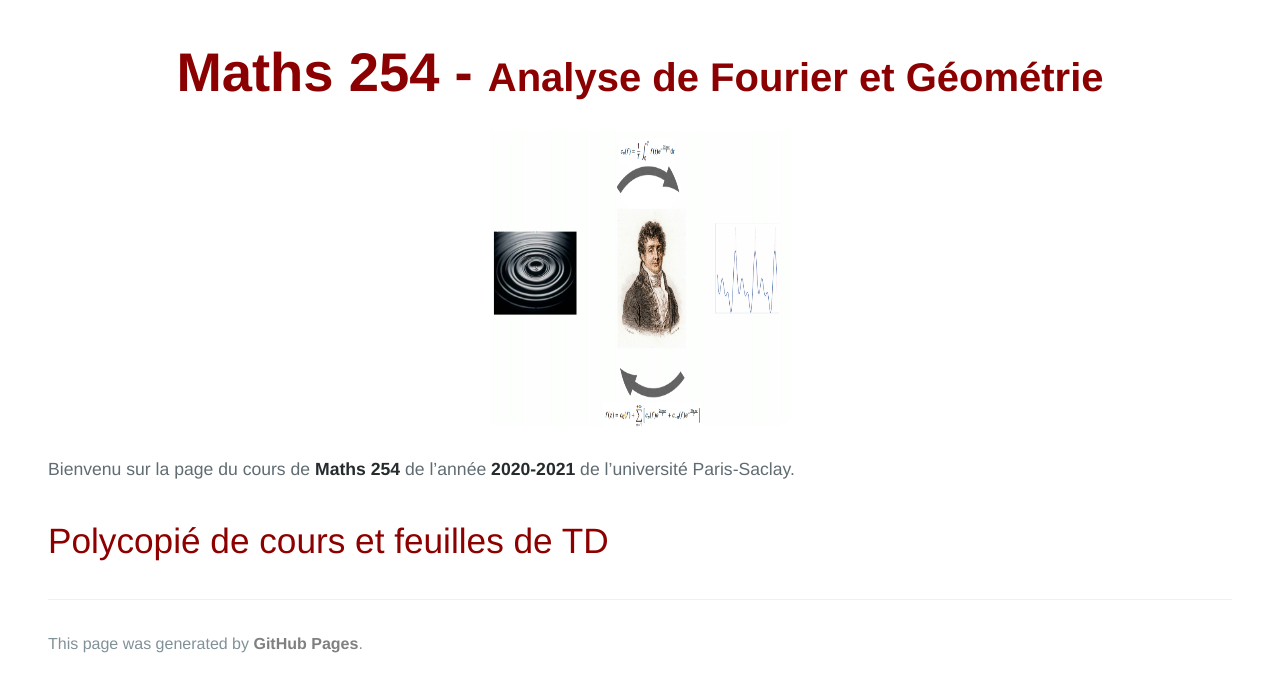
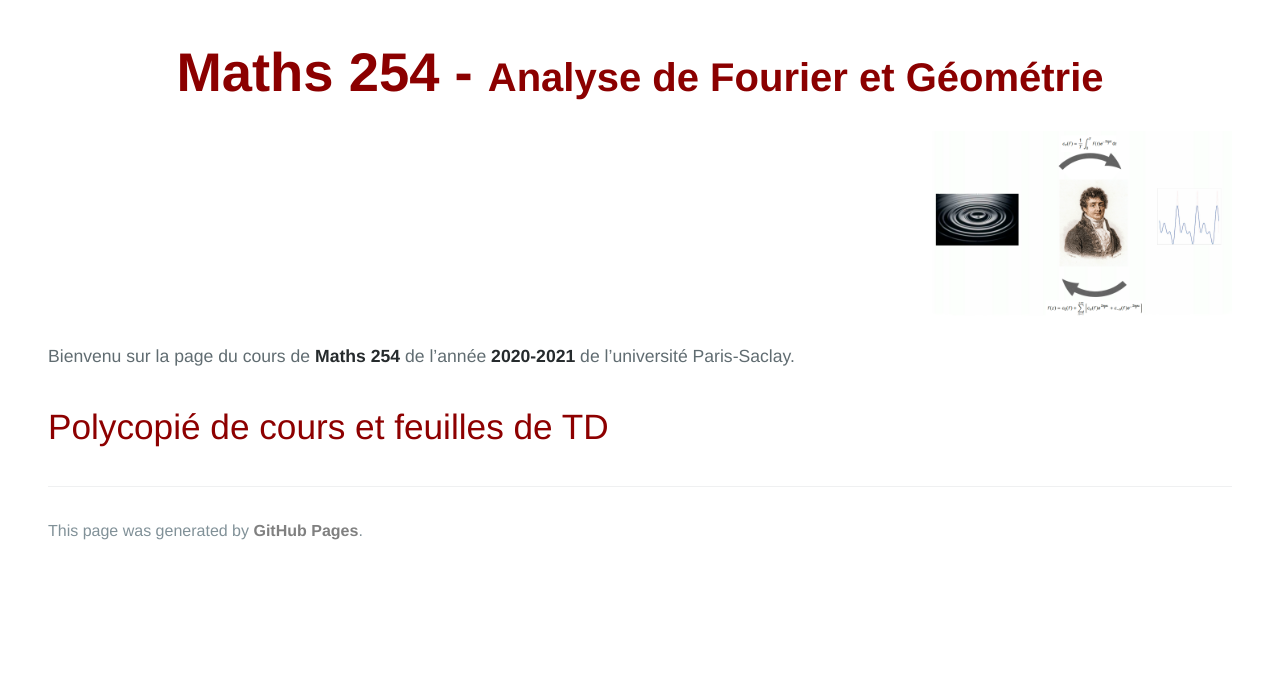
Before and after one commit to KevinDestagnol/algebre.github.io, a Jekyll site: the page built from index.md, in a window 1280 px wide. Shown: the part 260-948 px from the top of the page. Built offline with Jekyll 4.4.1, drawn with Linux system fonts in a browser that asks for light colours; some web fonts are replaced; our own code applies the rules of GitHub Pages for plain Markdown files; after the commit the page ends 900 px from its top, so only the background shows below that.

Commit message:
Update default.html

```diff
--- a/_layouts/default.html
+++ b/_layouts/default.html
@@ -32,8 +32,8 @@
       <hprime class="project-name">{{ page.title | default: site.title | default: site.github.repository_name }} - </hprime>
       <hprime2 class="project-name">{{ page.description | default: site.description | default: site.github.project_tagline }}</hprime2>
       </center>
-<p align="center">
-<img width="300" height="300"  src="Fourier1.png" alt="Fourier">
+<p align="right">
+<img width="300"  src="Fourier1.png" alt="Fourier">
 </p>
        {{ content }}
 
```
